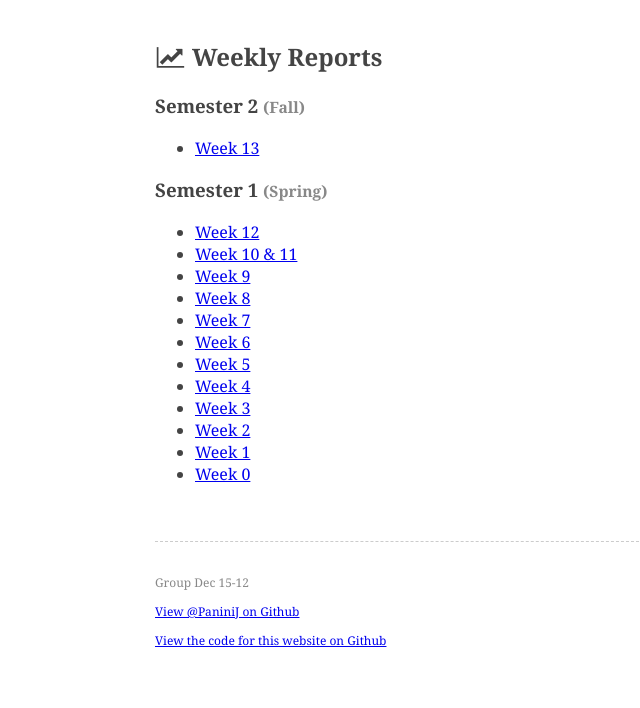
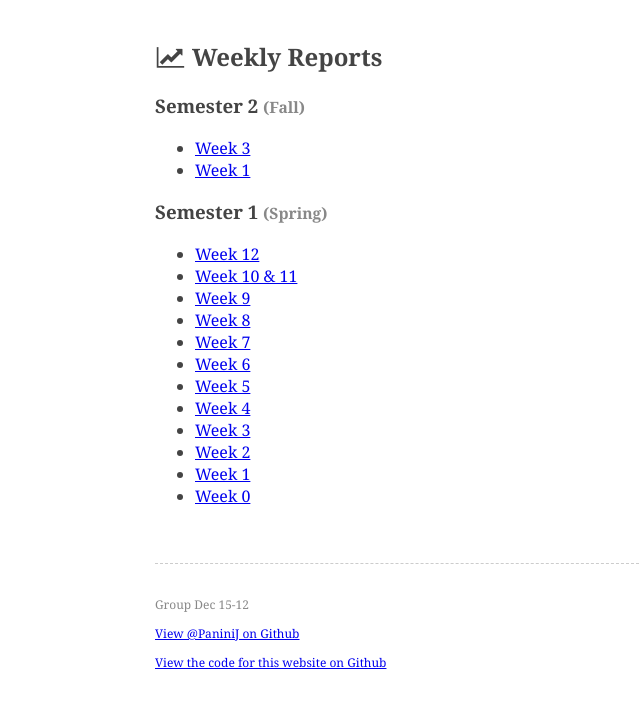
Before and after one commit to ddmills/dec1512.sd.ece.iastate.edu, a PHP site: page /reports.php in a window 1280 px wide. Shown: the part 68-776 px from the top of the page, without its empty margins (0-640 px from the left). Run offline with PHP 8.4, Linux system fonts and the light colour scheme.

Commit message:
added semester-2 week-3 report, organized reports by semester

```diff
--- a/www/reports.php
+++ b/www/reports.php
@@ -4,23 +4,24 @@
 <div class='container'>
   <h3> Semester 2 <small>(Fall)</small> </h3>
   <ul>
-    <li><a href='/docs/report/week-13.pdf'>Week 13</a></li>
+    <li><a href='/docs/report/sem-2/week-3.pdf'>Week 3</a></li>
+    <li><a href='/docs/report/sem-2/week-1.pdf'>Week 1</a></li>
   </ul>
 
   <h3> Semester 1 <small>(Spring)</small> </h3>
   <ul>
-    <li><a href='/docs/report/week-12.pdf'>Week 12</a></li>
-    <li><a href='/docs/report/week-10-11.pdf'>Week 10 &amp; 11</a></li>
-    <li><a href='/docs/report/week-9.pdf'>Week 9</a></li>
-    <li><a href='/docs/report/week-8.pdf'>Week 8</a></li>
-    <li><a href='/docs/report/week-7.pdf'>Week 7</a></li>
-    <li><a href='/docs/report/week-6.pdf'>Week 6</a></li>
-    <li><a href='/docs/report/week-5.pdf'>Week 5</a></li>
-    <li><a href='/docs/report/week-4.pdf'>Week 4</a></li>
-    <li><a href='/docs/report/week-3.pdf'>Week 3</a></li>
-    <li><a href='/docs/report/week-2.pdf'>Week 2</a></li>
-    <li><a href='/docs/report/week-1.pdf'>Week 1</a></li>
-    <li><a href='/docs/report/week-0.pdf'>Week 0</a></li>
+    <li><a href='/docs/report/sem-1/week-12.pdf'>Week 12</a></li>
+    <li><a href='/docs/report/sem-1/week-10-11.pdf'>Week 10 &amp; 11</a></li>
+    <li><a href='/docs/report/sem-1/week-9.pdf'>Week 9</a></li>
+    <li><a href='/docs/report/sem-1/week-8.pdf'>Week 8</a></li>
+    <li><a href='/docs/report/sem-1/week-7.pdf'>Week 7</a></li>
+    <li><a href='/docs/report/sem-1/week-6.pdf'>Week 6</a></li>
+    <li><a href='/docs/report/sem-1/week-5.pdf'>Week 5</a></li>
+    <li><a href='/docs/report/sem-1/week-4.pdf'>Week 4</a></li>
+    <li><a href='/docs/report/sem-1/week-3.pdf'>Week 3</a></li>
+    <li><a href='/docs/report/sem-1/week-2.pdf'>Week 2</a></li>
+    <li><a href='/docs/report/sem-1/week-1.pdf'>Week 1</a></li>
+    <li><a href='/docs/report/sem-1/week-0.pdf'>Week 0</a></li>
   </ul>
 </div>
 <?php include_once './components/footer.php'; ?>
```
Also changed, not shown: 27 other files.
